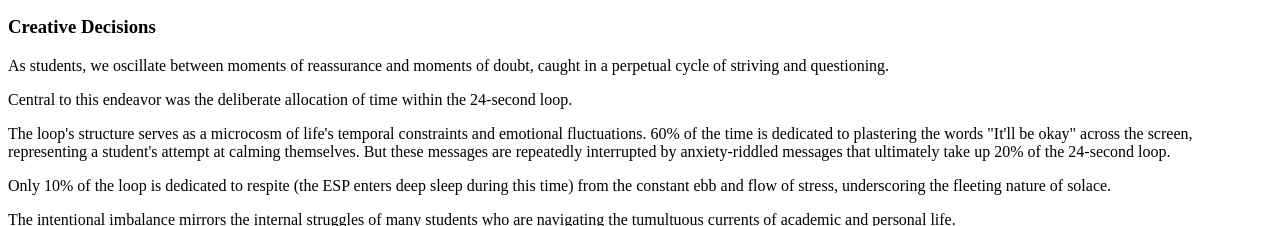
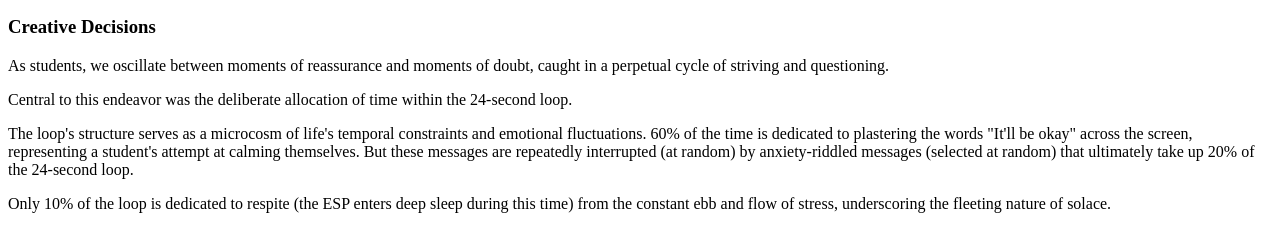
Before and after one commit to Aparna-Rajesh/aparna-rajesh.github.io, a plain HTML site: page index.html in a window 1280 px wide. Shown: the part 900-1126 px from the top of the page. Drawn offline with Linux system fonts and the light colour scheme.

Commit message:
excplicityly explaining random component

```diff
--- a/index.html
+++ b/index.html
@@ -18,7 +18,7 @@
     <h3>Creative Decisions</h3>
     <p>As students, we oscillate between moments of reassurance and moments of doubt, caught in a perpetual cycle of striving and questioning.</p>
     <p>Central to this endeavor was the deliberate allocation of time within the 24-second loop.</p>
-    <p>The loop's structure serves as a microcosm of life's temporal constraints and emotional fluctuations. 60% of the time is dedicated to plastering the words "It'll be okay" across the screen, representing a student's attempt at calming themselves. But these messages are repeatedly interrupted by anxiety-riddled messages that ultimately take up 20% of the 24-second loop.</p>
+    <p>The loop's structure serves as a microcosm of life's temporal constraints and emotional fluctuations. 60% of the time is dedicated to plastering the words "It'll be okay" across the screen, representing a student's attempt at calming themselves. But these messages are repeatedly interrupted (at random) by anxiety-riddled messages (selected at random) that ultimately take up 20% of the 24-second loop.</p>
     <p>Only 10% of the loop is dedicated to respite (the ESP enters deep sleep during this time) from the constant ebb and flow of stress, underscoring the fleeting nature of solace.</p>
     <p>The intentional imbalance mirrors the internal struggles of many students who are navigating the tumultuous currents of academic and personal life.</p>
     <p>There's a poignant risk embedded within the design—an imbalance in energy expenditure that will ultimately cause the ESP to run out of battery before the display is taken down.</p>
```
